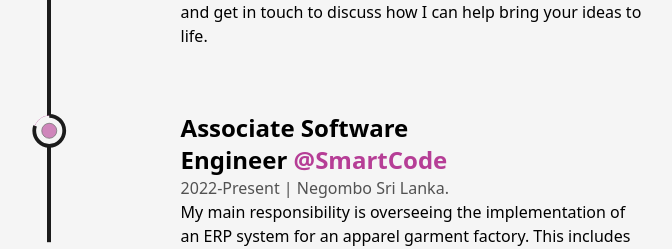
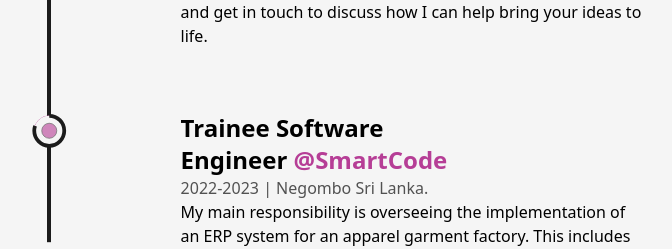
Before and after one commit to nuwandm/my-portfolio, a Next.js app: page /about in a window 1280 px wide. Shown: the part 3068-3317 px from the top of the page, without its empty margins (245-917 px from the left). Built offline with nearby package versions, Linux system fonts and the light colour scheme.

Commit message:
Update Experience.js

```diff
--- a/src/components/Experience.js
+++ b/src/components/Experience.js
@@ -57,11 +57,11 @@ const Experience = () => {
             work=" I am an Associate Software Engineer with a strong proficiency in the MERN stack (MongoDB, Express.js, React, and Node.js). With a passion for building scalable and user-friendly web applications, I strive to deliver innovative solutions that meet both technical and business requirements. With a solid foundation in front-end and back-end development, I excel in creating responsive UIs, implementing efficient APIs, and ensuring seamless integration between the different components of a project. I am eager to contribute my skills and knowledge to impactful projects and collaborate with talented teams to drive digital innovation. Explore my portfolio to see examples of my work and get in touch to discuss how I can help bring your ideas to life."
           />
           <Details
-            position=" Associate Software Engineer"
+            position=" Trainee Software Engineer"
             company="SmartCode"
             address=" Negombo
 Sri Lanka."
-            time="2022-present"
+            time="2022-2023"
             work="My main responsibility is overseeing the implementation of an ERP system for an apparel garment factory. This includes developing the front-end user interface of the ERP system using React, HTML, CSS, and JavaScript, as well as developing the server-side back-end logic of the ERP system using ASP.NET. In addition, I am also responsible for implementing Microsoft SQL Server as the database engine. However, my role does not stop at developing the system. I am also collaborating with other development team members and working closely with the client garment factory stakeholders to ensure that the ERP system meets the requirements and goals of the organization."
           />
           <Details
```
